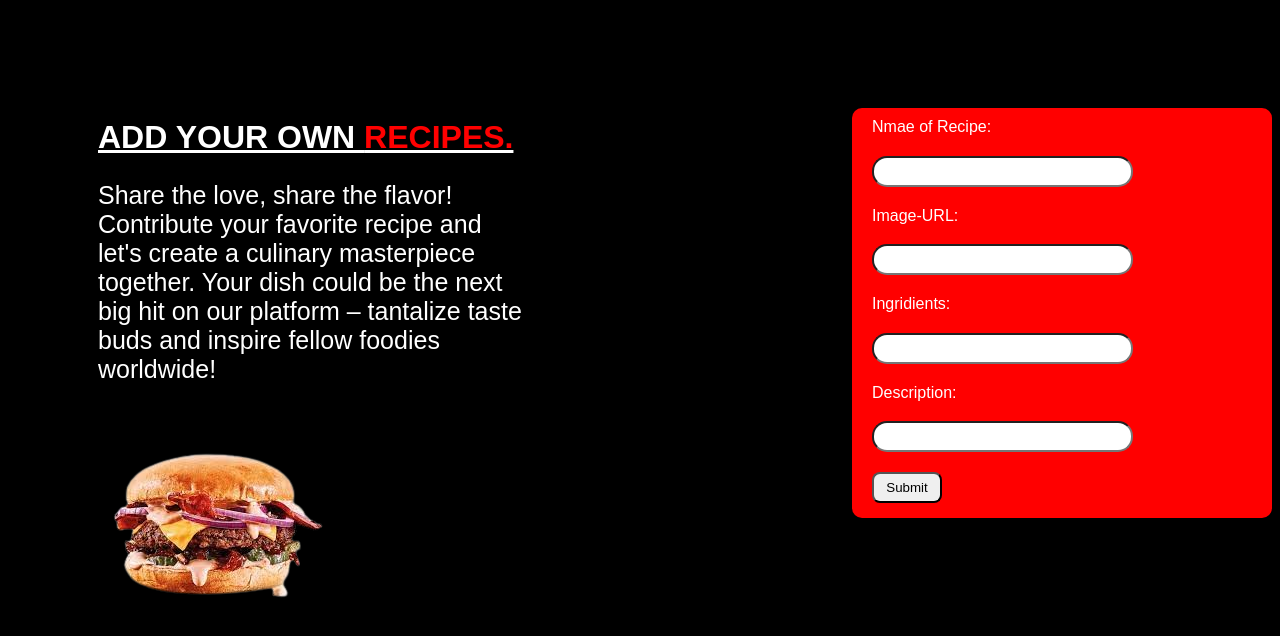
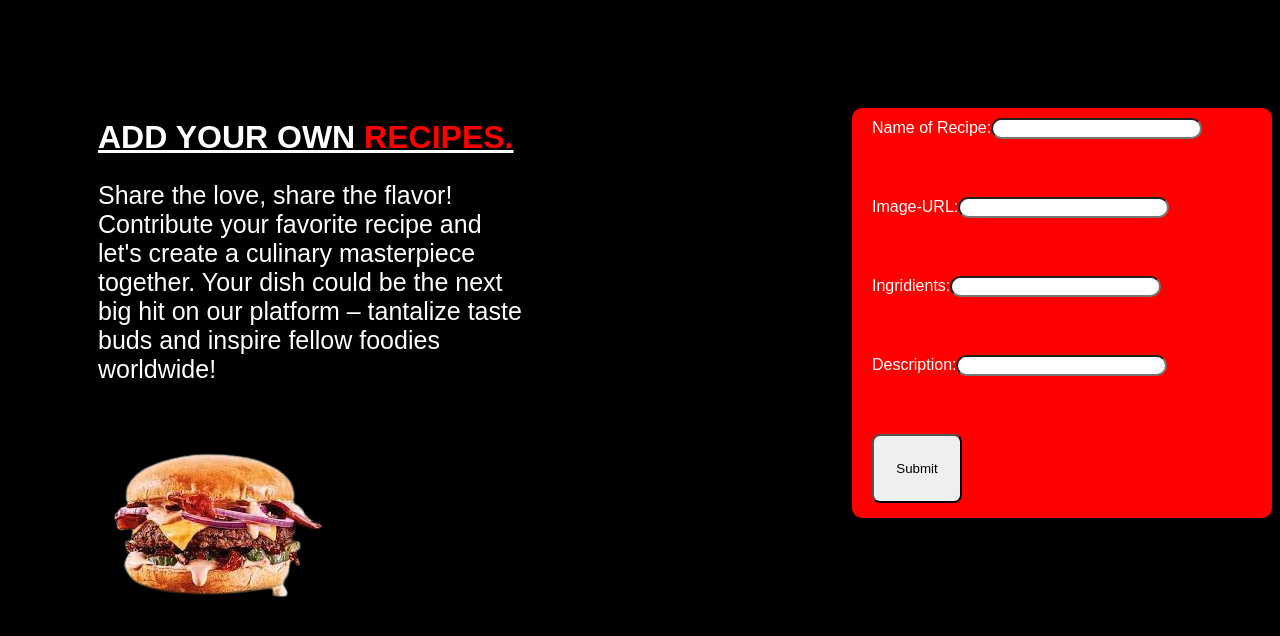
Before and after one commit to Renoy37/recipeHub-Project, a React (Create React App) app: page / in a window 1280 px wide. Shown: the top 636 px of the page. Built offline with nearby package versions, Linux system fonts and the light colour scheme.

Commit message:
added the  inputs value

```diff
--- a/src/PostPage.js
+++ b/src/PostPage.js
@@ -5,6 +5,7 @@ function PostPage(){
 
   const [formData, setFormData] = useState({})
   const [responseData, setResponseData] = useState(null);
+
 
 
   const handleInputChange = (e) => {
@@ -25,6 +26,7 @@ function PostPage(){
     })
     .then(response => response.json())
     .then(data => {
+      console.log(data);
       setResponseData(data);
     })
     .catch(error => {
@@ -41,36 +43,39 @@ function PostPage(){
          favorite recipe and let's create a culinary masterpiece together.
          Your dish could be the next big hit on our platform – tantalize taste
          buds and inspire fellow foodies worldwide!</p>
-         <img src={burgerImage} ></img>
+         <img src={burgerImage}  alt="Burger"/>
           </div>
 
           <div className="form">
-          <form onSubmit={handleSubmit}>
-        <label htmlFor="query1">Nmae of Recipe:</label>
-        <input type="text"  name="name" onChange={handleInputChange} />
+          <form  autoComplete="off" onSubmit={handleSubmit}>
+        <label >Name of Recipe:
+        <input type="text"  name="name" autoComplete="off" onChange={handleInputChange} />
+        </label>
 
-        <label htmlFor="query2">Image-URL:</label>
-        <input type="text" name="image" onChange={handleInputChange} />
+        <label >Image-URL:
+        <input type="text" name="image" autoComplete="off" onChange={handleInputChange} />
+        </label>
 
-        <label htmlFor="query3">Ingridients:</label>
-        <input type="text" name="ingridients" onChange={handleInputChange}/>
+        <label >Ingridients:
+        <input type="text" name="ingredients" autoComplete="off" onChange={handleInputChange}/>
+        </label>
 
 
-        <label htmlFor="query4">Description:</label>
-        <input type="text"  name="description" onChange={handleInputChange}/>
+        <label >Description:
+        <input type="text"  name="description" autoComplete="off" onChange={handleInputChange}/>
+        </label>
 
          <button type="submit">Submit</button>
            </form>
           </div>
-
           {responseData && (
-        <div>
-          <p>Name: {responseData.name}</p>
-          <p>Image-URL: {responseData.imageUrl}</p>
-          <p>Ingredients: {responseData.ingredients}</p>
-          <p>Description: {responseData.description}</p>
-        </div>
-      )}
+  <div className="post-data">
+    <p>Name: {responseData.strMeal}</p>
+    <img src={responseData.strMealThumb} alt="Recipe" />
+    <p>Instructions: {responseData.strInstructions}</p>
+    <p>Source: <a href={responseData.strSource}>{responseData.strSource}</a></p>
+  </div>
+)}
 
    </div>
     );
--- a/src/index.css
+++ b/src/index.css
@@ -44,14 +44,16 @@ form{
 }
 
 form input{
-  width: 250px;
+  width: 200px;
   border-radius: 15px;
-  margin-bottom: 10px;
+  margin: opx 10px 10px 0px;
   padding-left: 5px;
 }
 
 form button{
-  width: 70px;
+  width: 90px;
   margin-bottom: 15px;
   border-radius: 8px;
+  padding: 20px -3px;
+
 }
```
